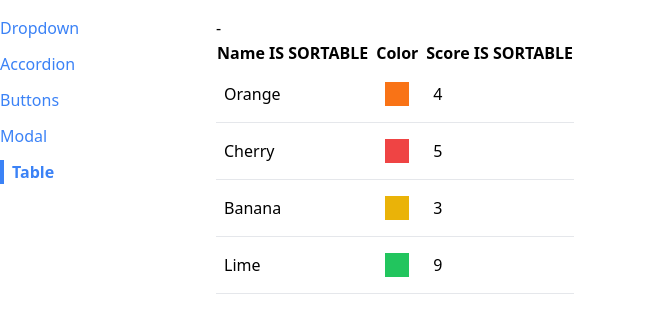
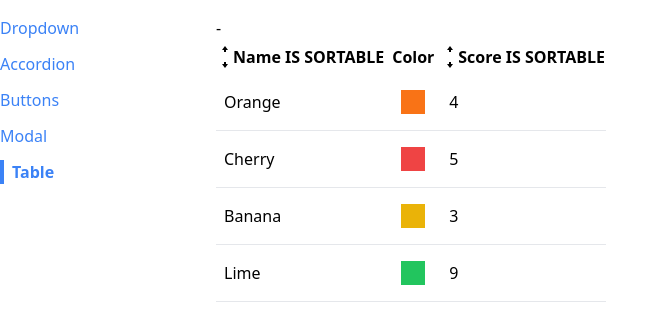
Before and after one commit to CocoTapi/modern_react_2023, a React (Create React App) app in the folder section_15/: page /table in a window 1280 px wide. Shown: the top 324 px of the page, without its empty margins (0-667 px from the left). Built offline with nearby package versions, Linux system fonts and the light colour scheme.

Commit message:
added icons to show how to sort

```diff
--- a/section_15/src/components/SortableTable.js
+++ b/section_15/src/components/SortableTable.js
@@ -1,4 +1,5 @@
 import { useState } from 'react';
+import { GoArrowSmallDown, GoArrowSmallUp} from 'react-icons/go';
 import Table from './Table';
 
 function SortableTable (props) {
@@ -26,7 +27,14 @@ function SortableTable (props) {
 
         return {
             ...column,
-            header: () => <th onClick={() => handleClick(column.label)}>{column.label} IS SORTABLE</th>
+            header: () => (
+                <th className='cursor-pointer hover:bg-red-100' onClick={() => handleClick(column.label)}>
+                    <div className='flex items-center'>
+                        {getIcons(column.label, sortBy, sortOrder)}
+                        {column.label} IS SORTABLE
+                    </div>
+                </th>
+            )
         }
     });
 
@@ -64,4 +72,36 @@ function SortableTable (props) {
     )
 };
 
+function getIcons(label, sortBy, sortOrder) {
+    if (label !== sortBy) {
+        return (
+            <div>
+                <GoArrowSmallUp />
+                <GoArrowSmallDown />
+            </div>
+            );
+    }
+
+    if (sortOrder === null) {
+        return (
+            <div>
+                <GoArrowSmallUp />
+                <GoArrowSmallDown />
+            </div>
+        );
+    } else if (sortOrder === 'asc') {
+        return (
+            <div>
+                <GoArrowSmallUp />
+            </div>
+        );
+    } else if (sortOrder === 'desc') {
+        return (
+            <div>
+                <GoArrowSmallDown />
+            </div>
+        )
+    }
+}
+
 export default SortableTable;
```
